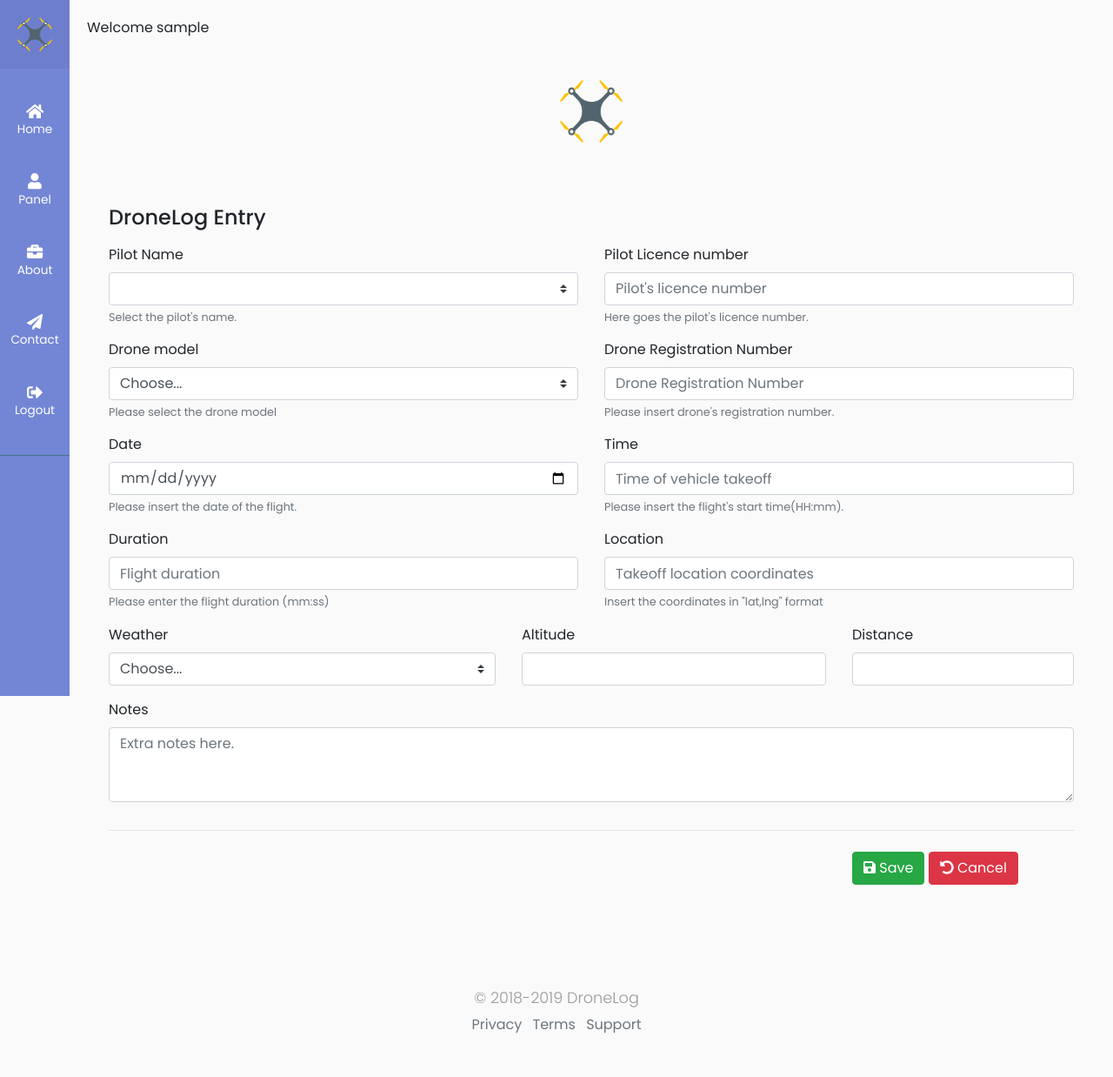
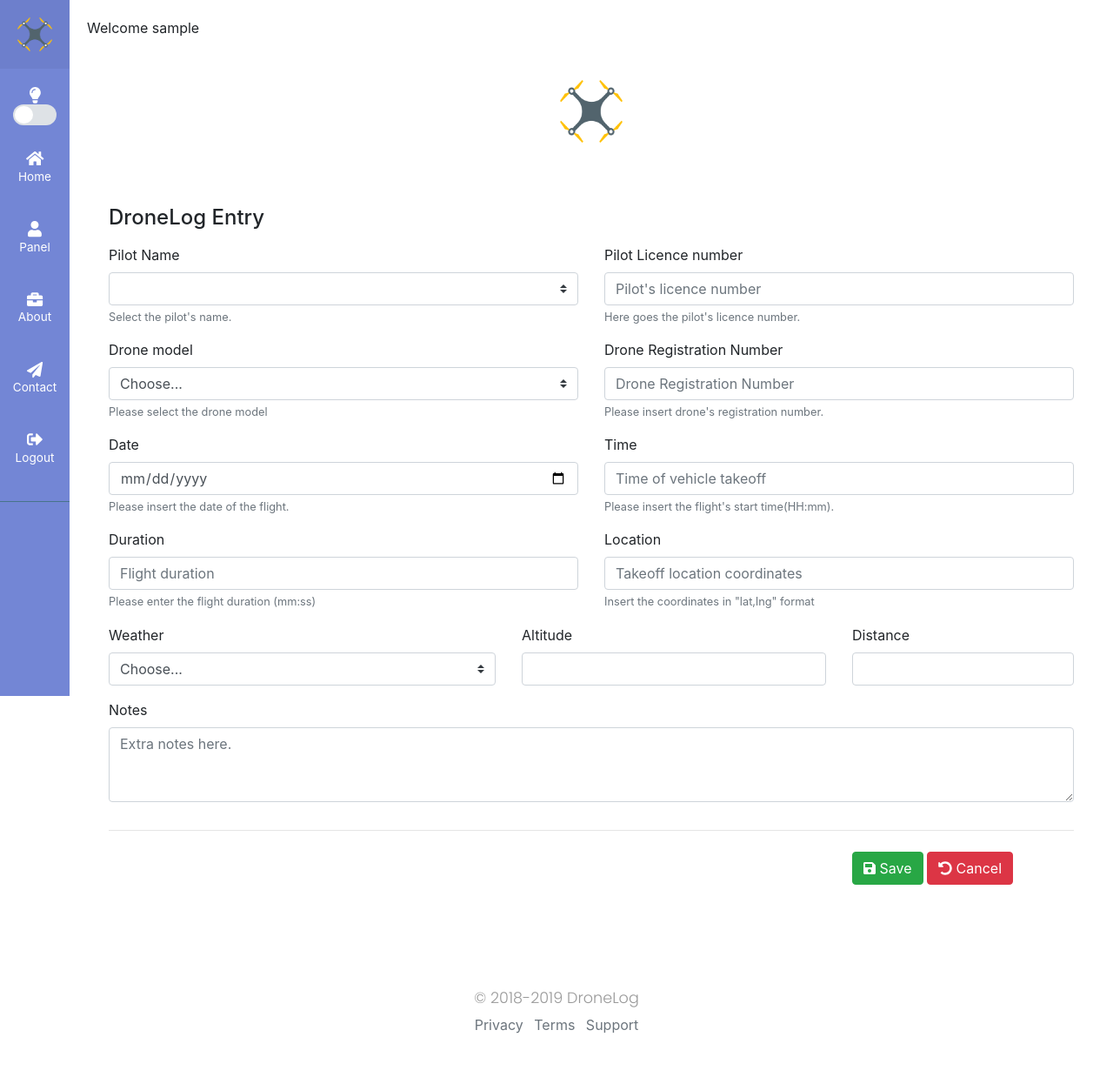
Before and after one commit to GaidarOS/dronelog, a Flask app: page /create in a window 1280 px wide. Shown: the whole page at 87% size. Run offline with Flask 2, Linux system fonts and the light colour scheme; the visitor is signed in with stand-in values (Sample User, id 1); data comes from the database, SQL or seed files in the repository; some libraries are stand-ins or nearby versions.

Commit message:
theme switch is back, file upload on-the-way

```diff
--- a/app/__init__.py
+++ b/app/__init__.py
@@ -27,8 +27,3 @@ db = SQLAlchemy(flask_app)
 migrate = Migrate(flask_app, db)
 
 from app import routes, models
-
-# with flask_app.test_request_context():
-#     db.init_app(flask_app)
-#     db.create_all()
-# logging.basicConfig(filename='strava.log', level=logging.DEBUG)
--- a/app/routes.py
+++ b/app/routes.py
@@ -4,10 +4,17 @@ from functools import wraps
 from flask import Flask, render_template, redirect, request, flash, url_for, session, abort, send_file
 from app import flask_app, db
 from app.models import User, Note
+from werkzeug.utils import secure_filename
+
+
+ALLOWED_EXTENSIONS = set(['bin'])
+# ALLOWED_EXTENSIONS = set(['txt', 'pdf', 'png', 'jpg', 'jpeg', 'gif', "md"])
+
 
 with flask_app.test_request_context():
     db.init_app(flask_app)
     db.create_all()
+
 
 def login_required(role="ANY"):
     """ Restricts access to pages only to logged in users"""
@@ -45,6 +52,16 @@ def newLogEntry(obj):
     obj.distance = request.form.get('distance')
     obj.notes = request.form.get('notes')
     return obj
+
+
+def allowed_file(filename):
+    """
+        Checks whether the ending of the file
+        exists in ALLOWED_EXTENSIONS
+    """
+    return '.' in filename and \
+           filename.rsplit('.', 1)[1].lower() in ALLOWED_EXTENSIONS
+
 
 
 @flask_app.errorhandler(403)
@@ -136,9 +153,28 @@ def pass_reset():
 @flask_app.route('/create', methods=['GET', 'POST'])
 @login_required()
 def create():
-    """    Returns page to create new log entry    """
-    if not session.get('logged_in'):
-        return render_template('login.html')
+    """    Returns page to create new log entry"""
+    return render_template('create.html')
+
+
+@flask_app.route('/create_from_logfile', methods=['GET', 'POST'])
+@login_required()
+def create_from_file():
+    """    Returns page to create new log entry from logfiles"""
+    if request.method == 'POST':
+        if 'file' not in request.files:
+            flash('No file part', "info")
+            return redirect(request.url)
+        file = request.files['file']
+        if file.filename == '':
+            flash('No selected file', "info")
+            return redirect(request.url)
+        if file and allowed_file(file.filename):
+            filename = secure_filename(file.filename)
+            file.save(os.path.join(app.config['UPLOAD_FOLDER'], filename))
+            flash("File Uploaded Successfully", "success")
+        else:
+            flash("Error while uploading file", "error")
     return render_template('create.html')
 
 
--- a/app/static/css/sidebar.css
+++ b/app/static/css/sidebar.css
@@ -4,8 +4,8 @@
 
 @import "https://fonts.googleapis.com/css?family=Poppins:300,400,500,600,700";
 body {
-    font-family: 'Poppins', sans-serif;
-    background: #fafafa;
+    /* font-family: 'Poppins', sans-serif; */
+    /* background: #fafafa; */
 }
 
 p {
@@ -282,3 +282,121 @@ a.article:hover {
     }
 
 }
+
+
+
+/* ---------------------------------------------------
+    Light Switch Slider
+----------------------------------------------------- */
+
+.switch {
+    font-size: 1rem;
+    position: relative;
+  }
+  .switch input {
+    position: absolute;
+    height: 1px;
+    width: 1px;
+    background: none;
+    border: 0;
+    clip: rect(0 0 0 0);
+    clip-path: inset(50%);
+    overflow: hidden;
+    padding: 0;
+  }
+  .switch input + label {
+    position: relative;
+    min-width: calc(calc(2.375rem * .8) * 2);
+    border-radius: calc(2.375rem * .8);
+    height: calc(2.375rem * .8);
+    line-height: calc(2.375rem * .8);
+    display: inline-block;
+    cursor: pointer;
+    outline: none;
+    user-select: none;
+    vertical-align: middle;
+    text-indent: calc(calc(calc(2.375rem * .8) * 2) + .5rem);
+  }
+  .switch input + label::before,
+  .switch input + label::after {
+    content: '';
+    position: absolute;
+    top: 0;
+    left: 0;
+    width: calc(calc(2.375rem * .8) * 2);
+    bottom: 0;
+    display: block;
+  }
+  .switch input + label::before {
+    right: 0;
+    background-color: #dee2e6;
+    border-radius: calc(2.375rem * .8);
+    transition: 0.2s all;
+  }
+  .switch input + label::after {
+    top: 2px;
+    left: 2px;
+    width: calc(calc(2.375rem * .8) - calc(2px * 2));
+    height: calc(calc(2.375rem * .8) - calc(2px * 2));
+    border-radius: 50%;
+    background-color: white;
+    transition: 0.2s all;
+  }
+  .switch input:checked + label::before {
+    background-color: #08d;
+  }
+  .switch input:checked + label::after {
+    margin-left: calc(2.375rem * .8);
+  }
+  .switch input:focus + label::before {
+    outline: none;
+    box-shadow: 0 0 0 0.2rem rgba(0, 136, 221, 0.25);
+  }
+  .switch input:disabled + label {
+    color: #868e96;
+    cursor: not-allowed;
+  }
+  .switch input:disabled + label::before {
+    background-color: #e9ecef;
+  }
+  .switch.switch-sm {
+    font-size: 0.875rem;
+  }
+  .switch.switch-sm input + label {
+    min-width: calc(calc(1.9375rem * .8) * 2);
+    height: calc(1.9375rem * .8);
+    line-height: calc(1.9375rem * .8);
+    text-indent: calc(calc(calc(1.9375rem * .8) * 2) + .5rem);
+  }
+  .switch.switch-sm input + label::before {
+    width: calc(calc(1.9375rem * .8) * 2);
+  }
+  .switch.switch-sm input + label::after {
+    width: calc(calc(1.9375rem * .8) - calc(2px * 2));
+    height: calc(calc(1.9375rem * .8) - calc(2px * 2));
+  }
+  .switch.switch-sm input:checked + label::after {
+    margin-left: calc(1.9375rem * .8);
+  }
+  .switch.switch-lg {
+    font-size: 1.25rem;
+  }
+  .switch.switch-lg input + label {
+    min-width: calc(calc(3rem * .8) * 2);
+    height: calc(3rem * .8);
+    line-height: calc(3rem * .8);
+    text-indent: calc(calc(calc(3rem * .8) * 2) + .5rem);
+  }
+  .switch.switch-lg input + label::before {
+    width: calc(calc(3rem * .8) * 2);
+  }
+  .switch.switch-lg input + label::after {
+    width: calc(calc(3rem * .8) - calc(2px * 2));
+    height: calc(calc(3rem * .8) - calc(2px * 2));
+  }
+  .switch.switch-lg input:checked + label::after {
+    margin-left: calc(3rem * .8);
+  }
+  .switch + .switch {
+    margin-left: 1rem;
+  }
--- a/app/static/custom.js
+++ b/app/static/custom.js
@@ -55,8 +55,9 @@ function ifElseTest() {
     };
 }
 
-var darkmode = "http://localhost:8080/static/css/bootstrap_darkly.min.css";
-var lightmode = "http://localhost:8080/static/css/bootstrap.min.css";
+// var darkmode = "http://localhost:8080/static/css/bootstrap_darkly.min.css";
+var darkmode = "https://bootswatch.com/4/darkly/bootstrap.min.css";
+var lightmode = "https://stackpath.bootstrapcdn.com/bootstrap/4.1.0/css/bootstrap.min.css";
 
 function togglePageContentLightDark() {
     var css = document.getElementById('theme_css');
@@ -74,6 +75,7 @@ function setThemeFromCookie() {
     var css = document.getElementById('theme_css');
     css.href = isDarkThemeSelected() ? darkmode : lightmode
 }
+
 function outputToConsole(input){
     console.log(input);
     console.log(typeof input);
@@ -123,3 +125,17 @@ function singleToJSON(str){
 function replaceAll(str, find, replace) {
     return str.replace(new RegExp(find, 'g'), replace);
 }
+
+// Generates an alert on flash messages
+$(document).ready(function(){
+    setThemeFromCookie();
+
+    var alrt = $("#box-descr")
+    if ((alrt).length){
+        swal({
+            type: $(alrt).attr("class"),
+            // title: 'Hey!!!',
+            text: $(alrt).text(),
+          })
+    }
+});
--- a/app/templates/main.html
+++ b/app/templates/main.html
@@ -5,13 +5,15 @@
     <meta charset="utf-8">
     <title>{% block title %}{% endblock %} Drone Log </title>
     <meta name="viewport" content="width=device-width, initial-scale=1, shrink-to-fit=no">
-    <!-- integrity="sha384-Gn5384xqQ1aoWXA+058RXPxPg6fy4IWvTNh0E263XmFcJlSAwiGgFAW/dAiS6JXm" -->
-    <!-- <link href="{{url_for('static', filename='css/bootstrap.min.css')}}" id="theme_css" rel="stylesheet" crossorigin="anonymous">
-    <script src="{{url_for('static', filename='js/jquery-3.3.1.min.js') }}"></script>
-    <script src="https://cdnjs.cloudflare.com/ajax/libs/popper.js/1.12.9/umd/popper.min.js"></script>
-    <script src="{{url_for('static', filename='js/bootstrap.min.js') }}"></script> -->
+    <link rel="shortcut icon" href="{{url_for('static', filename='favicon.png')}}">
+    <!--
+        <link href="{{url_for('static', filename='css/bootstrap.min.css')}}" id="theme_css" rel="stylesheet" crossorigin="anonymous">
+        <script src="{{url_for('static', filename='js/jquery-3.3.1.min.js') }}"></script>
+        <script src="https://cdnjs.cloudflare.com/ajax/libs/popper.js/1.12.9/umd/popper.min.js"></script>
+        <script src="{{url_for('static', filename='js/bootstrap.min.js') }}"></script>
+    -->
     <!-- Bootstrap CSS CDN -->
-    <link rel="stylesheet" href="https://stackpath.bootstrapcdn.com/bootstrap/4.1.0/css/bootstrap.min.css">
+    <link rel="stylesheet" href="https://stackpath.bootstrapcdn.com/bootstrap/4.1.0/css/bootstrap.min.css" id="theme_css">
     <!-- jQuery CDN - Slim version (=without AJAX) -->
     <script src="https://code.jquery.com/jquery-3.3.1.slim.min.js"></script>
     <!-- Popper.JS -->
@@ -21,24 +23,17 @@
     <script src="https://stackpath.bootstrapcdn.com/bootstrap/4.1.0/js/bootstrap.min.js"></script>
     <!-- Font Awesome JS -->
     <script defer src="https://use.fontawesome.com/releases/v5.0.13/js/solid.js" integrity="sha384-tzzSw1/Vo+0N5UhStP3bvwWPq+uvzCMfrN1fEFe+xBmv1C/AtVX5K0uZtmcHitFZ"
-    crossorigin="anonymous"></script>
+        crossorigin="anonymous"></script>
     <script defer src="https://use.fontawesome.com/releases/v5.0.13/js/fontawesome.js" integrity="sha384-6OIrr52G08NpOFSZdxxz1xdNSndlD4vdcf/q2myIUVO0VsqaGHJsB0RaBE01VTOY"
-    crossorigin="anonymous"></script>
-    <link rel="shortcut icon" href="{{url_for('static', filename='favicon.png')}}">
+        crossorigin="anonymous"></script>
+    <!-- Sweet Alert 2 -->
+    <script src="https://cdn.jsdelivr.net/npm/sweetalert2@7.25.6/dist/sweetalert2.all.min.js"></script>
+    <!-- Animate CSS -->
     <link href="{{url_for('static', filename='css/animate.css')}}" rel="stylesheet">
     <!-- Custom CSS -->
     <link rel="stylesheet" href="{{url_for('static', filename='css/sidebar.css')}}">
     <!-- Custom JS -->
-    <script type=text/javascript src="{{url_for('static', filename='custom.js')}}"></script>
-    {% block head%} {% endblock %}
-    <!-- <style>
-        button.sticky {
-            position: -webkit-sticky;
-            position: sticky;
-            top: 50%;
-            width: 30px;
-        }
-    </style> -->
+    <script type=text/javascript src="{{url_for('static', filename='custom.js')}}"></script> {% block head%} {% endblock %}
 </head>
 
 <body>
@@ -50,8 +45,9 @@
         <i class="mdi mdi-lightbulb-on"></i>
     </button>
      https://harlemsquirrel.github.io/css/javascript/2017/12/08/dark-light-mode-persistent-switcher.html
+    -->
 
-    <script type=text/javascript>
+    <!-- <script type=text/javascript>
         (function () {
             setThemeFromCookie()
         })();
@@ -66,33 +62,40 @@
         </div>
         <ul class="list-unstyled components">
             <li>
+                <span class="switch switch-sm">
+                    <i id="theme-switch" class="fas fa-lightbulb fa-lg"></i><br>
+                    <input type="checkbox" class="switch" id="switch-sm" onclick="togglePageContentLightDark()">
+                    <label for="switch-sm"></label>
+                </span>
+            </li>
+            <li>
                 <a href="{{url_for('index')}}">
                     <i class="fas fa-home fa-lg"></i>
-                    Home
+                    <br> Home
                 </a>
             </li>
             <li>
                 <a href="{{url_for('panel', user=session['username'])}}">
-                    <i class="fas fa-user fa-lg"></i><br>
-                    Panel
+                    <i class="fas fa-user fa-lg"></i>
+                    <br> Panel
                 </a>
             </li>
             <li>
                 <a href="#">
                     <i class="fas fa-briefcase fa-lg"></i>
-                    About
+                    <br> About
                 </a>
             </li>
             <li>
                 <a href="#">
                     <i class="fas fa-paper-plane fa-lg"></i>
-                    Contact
+                    <br> Contact
                 </a>
             </li>
             <li>
                 <a href="{{url_for('logout')}}">
                     <i class="fas fa-sign-out-alt fa-lg"></i>
-                    Logout
+                    <br> Logout
                 </a>
             </li>
         </ul>
@@ -100,6 +103,13 @@
 
     <!-- Page Content Holder -->
     <div id="content">
+        {% with messages = get_flashed_messages(with_categories=true) %} {% if messages %}
+        <div class=message_flash>
+            {% for category, message in messages %}
+            <div id="box-descr" class='{{ category }}' style="display: none;">{{ message }}</div>
+            {% endfor %}
+        </div>
+        {% endif %} {% endwith %}
         <div class="navbar-header">
             <button type="button" id="sidebarCollapse" class="btn btn-info navbar-btn">
                 <i class="fas fa-align-left"></i>
--- a/app/templates/table.html
+++ b/app/templates/table.html
@@ -229,7 +229,11 @@
 
 <div>
     <a class="btn btn-primary" href="/create">
-        <i class="fas fa-plus-circle"></i> Add New</a>
+        <i class="fas fa-plus-circle"></i> Add New
+    </a>
+    <a class="btn btn-primary" href="/create">
+        <i class="fas fa-plus-circle"></i> Add new from file
+    </a>
 </div>
 
 <script>
--- a/config.py
+++ b/config.py
@@ -12,3 +12,6 @@ class Config(object):
     # Debugging variables
     TEMPLATES_AUTO_RELOAD = True
     DEBUG = True
+    # File Upload variables
+    UPLOAD_FOLDER = '/tmp/'
+    MAX_CONTENT_LENGTH = 32 * 1024 * 1024
```
Also changed, not shown: app/templates/login.html (+4 -3 lines), README.md.
